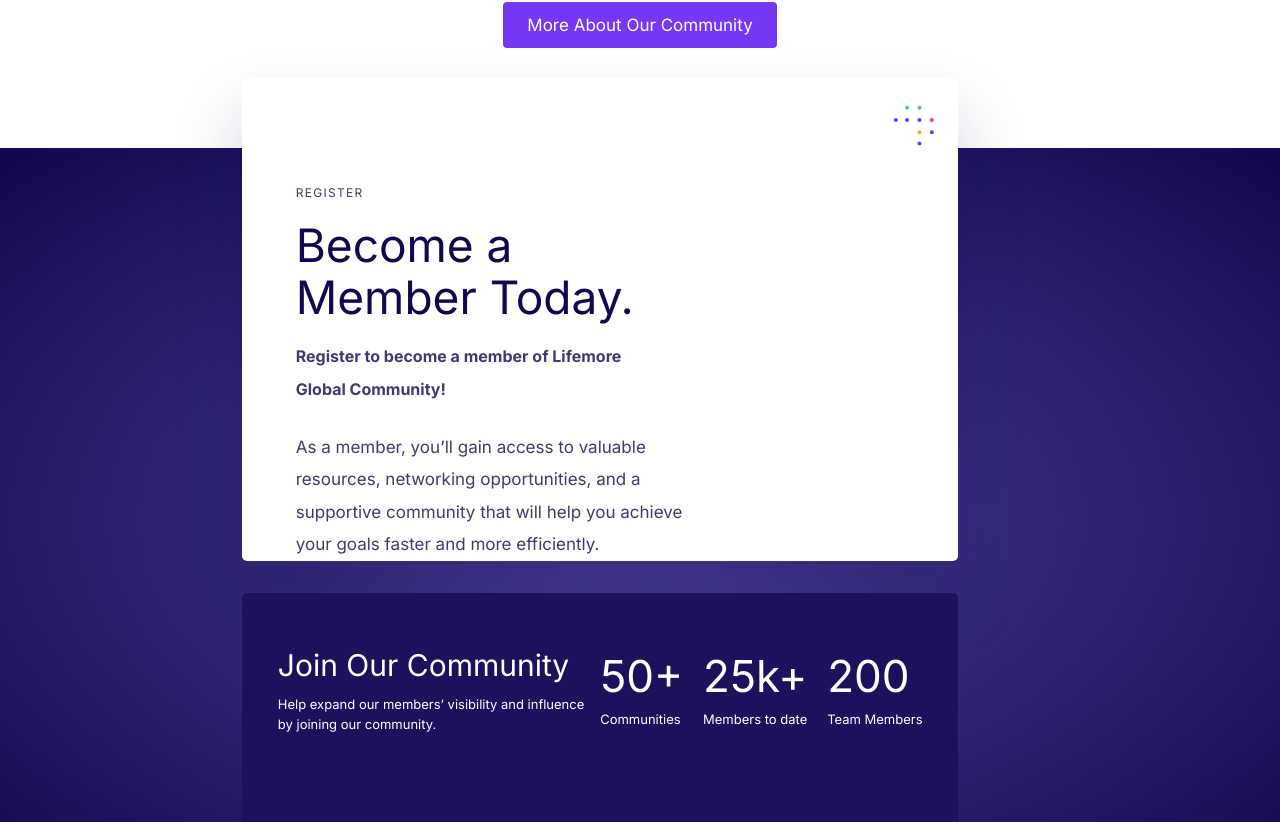
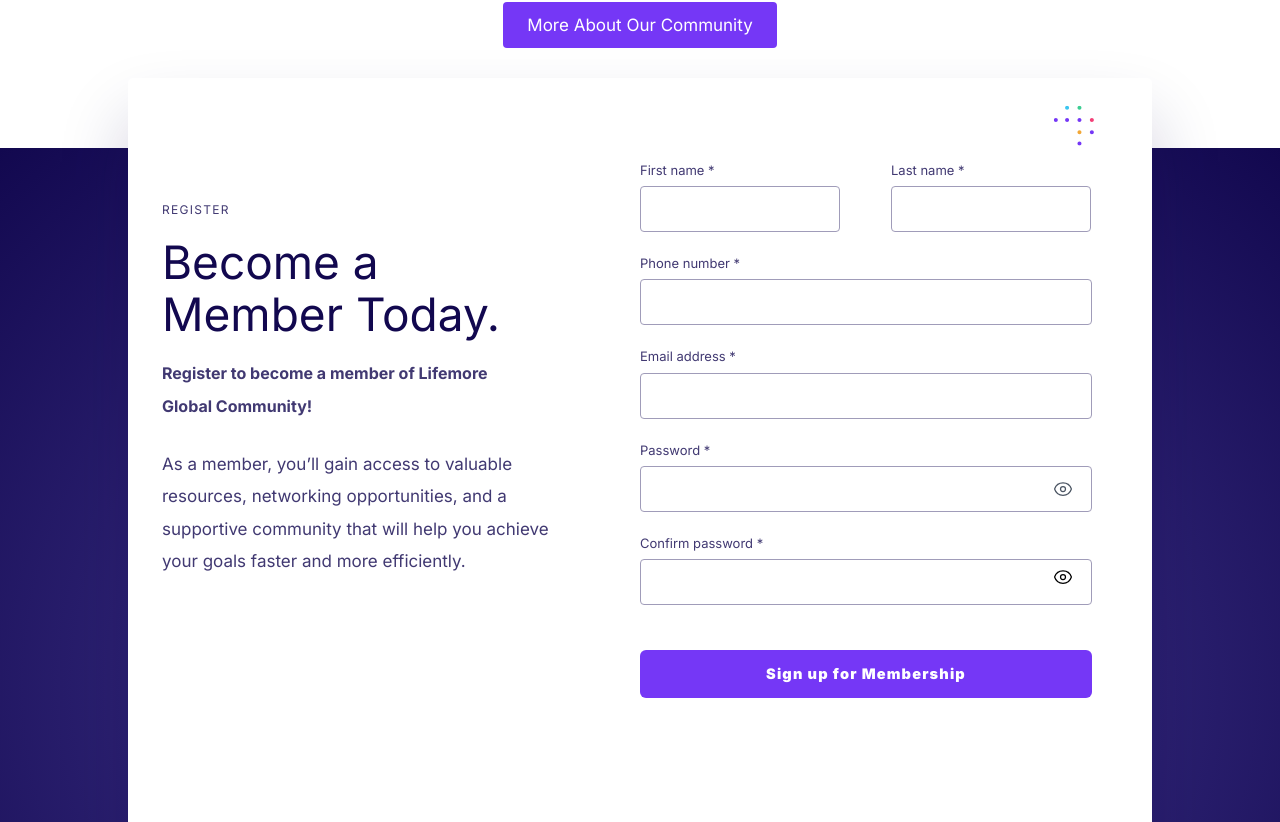
Before and after one commit to chayilDeborah/lifemore, a Next.js app: page / in a window 1280 px wide. Shown: the part 2478-3300 px from the top of the page. Built offline with nearby package versions, Linux system fonts and the light colour scheme.

Commit message:
feat: create membership form

```diff
--- a/src/app/component/Membership.jsx
+++ b/src/app/component/Membership.jsx
@@ -1,28 +1,175 @@
+'use client'
+import React, { useState} from 'react'
 import Image from 'next/image'
 import color from '../assets/color.svg'
 
 const Membership = () => {
+
+  const [isPasswordVisible, setIsPasswordVisible] = useState(false);
+  const [confirmPassword, setConfirmPassword] = useState('');
+  const [showConfirmPassword, setShowConfirmPassword] = useState(false);
+
+  function togglePasswordVisibility() {
+    setIsPasswordVisible((prevState) => !prevState);
+  }
+
+  const handleConfirmPasswordChange = (e) => {
+    setConfirmPassword(e.target.value);
+  };
+
+  const toggleShowConfirmPassword = () => {
+    setShowConfirmPassword(!showConfirmPassword);
+  };
+
   return (
     <>
     <div className='flex justify-center bg-gradient-radial from-[#4C409A] to-[#12084F] mt-[100px]'>
-      <div>
-        <div className='w-[90%] bg-[#FFF] shadow-3xl -mt-[70px] flex justify-center rounded-[5px]'>
+      <div className='w-[80%]'>
+        <div className='w-[100%] bg-[#FFF] shadow-3xl -mt-[70px] flex justify-center rounded-[5px]'>
             <div>
-            <Image src={color} alt='icon' className='ml-auto mr-[23px] mt-[27px]'/>
-            <div className='w-[85%] mx-auto grid grid-cols-2 '>
-                <div>
+            <Image src={color} alt='icon' className='ml-auto mr-[23px] mt-[27px] mb-[17px]'/>
+            <div className='w-[100%] max-w-7xl mx-auto grid grid-cols-2 '>
+                <div className='mr-[80px]'>
                     <div className='text-[#413972] text-[12px] leading-[19.5px] tracking-[1.3px] mb-[16px] mt-[37px]'>REGISTER</div>
                     <div className='text-[46px] leading-[52.8px] text-[#12084F] w-[350px] mb-[16px]'>Become a Member Today.</div>
                     <div className='text-[16px] leading-[32.4px] text-[#413972] font-bold lg:w-[327px] mb-[26px]'>Register to become a member of Lifemore Global Community!</div>
                     <div className='text-[#413972] text-[17px] leading-[32.4px] w-[398px] '>As a member, you’ll gain access to valuable resources, networking opportunities, and a supportive community that will help you achieve your goals faster and more efficiently.</div>
                 </div>
                 <div>
+
+<form>
+    <div class="grid gap-6 mb-6 lg:grid-cols-2">
+        <div>
+            <label for="first_name" class="block mb-[9.19px] text-[13px] text-[#413972] leading-[14px]">First name *</label>
+            <input type="text" id="first_name" class="bg-[#fff] border border-[#A09CB9]  rounded-[4px] focus:ring-[#413972] pl-[10px] focus:border-[#A09CB9] block w-[200px] h-[46px]"  required/>
+        </div>
+        <div>
+            <label for="last_name" class="block mb-[9.19px] text-[13px] text-[#413972] leading-[14px] ">Last name *</label>
+            <input type="text" id="last_name" class="bg-[#fff] border border-[#A09CB9]  rounded-[4px] focus:ring-[#413972] pl-[10px] focus:border-[#A09CB9] block w-[200px] h-[46px]" required/>
+        </div>
+
+    </div>
+    <div class="mb-6">
+            <label for="phone" class="block mb-[9.19px] text-[13px] text-[#413972] leading-[14px] ">Phone number *</label>
+            <input type="tel" id="phone" class="bg-[#fff] border border-[#A09CB9]  rounded-[4px] focus:ring-[#413972] focus:border-[#A09CB9] block pl-[10px] lg:w-[452px] h-[46px]" pattern="[0-9]{3}-[0-9]{2}-[0-9]{3}" required/>
+        </div>
+    <div class="mb-6">
+        <label for="email" class="block mb-[9.19px] text-[13px] text-[#413972] leading-[14px] ">Email address *</label>
+        <input type="email" id="email" class="bg-[#fff] border border-[#A09CB9]  rounded-[4px] focus:ring-[#413972] focus:border-[#A09CB9] block pl-[10px] lg:w-[452px] h-[46px]"  required/>
+    </div>
+    <div class="mb-6">
+    <label for="password" class="block mb-[9.19px] text-[13px] text-[#413972] leading-[14px] "> Password *</label>
+        <div className="relative  container">
+      <input
+        type={isPasswordVisible ? "text" : "password"}
+        className="lg:w-[452px] h-[46px] pl-[10px]
+        text-base
+        border border-[#A09CB9]  rounded-[4px] focus:ring-[#413972] focus:border-[#A09CB9]"
+      />
+      <button
+        className="absolute inset-y-0 right-0 flex items-center pr-[45px] text-gray-600"
+        onClick={togglePasswordVisibility}
+      >
+        {isPasswordVisible ? (
+          <svg
+            xmlns="http://www.w3.org/2000/svg"
+            fill="none"
+            viewBox="0 0 24 24"
+            strokeWidth={1.5}
+            stroke="currentColor"
+            className="w-5 h-5"
+          >
+            <path
+              strokeLinecap="round"
+              strokeLinejoin="round"
+              d="M3.98 8.223A10.477 10.477 0 001.934 12C3.226 16.338 7.244 19.5 12 19.5c.993 0 1.953-.138 2.863-.395M6.228 6.228A10.45 10.45 0 0112 4.5c4.756 0 8.773 3.162 10.065 7.498a10.523 10.523 0 01-4.293 5.774M6.228 6.228L3 3m3.228 3.228l3.65 3.65m7.894 7.894L21 21m-3.228-3.228l-3.65-3.65m0 0a3 3 0 10-4.243-4.243m4.242 4.242L9.88 9.88"
+            />
+          </svg>
+        ) : (
+          <svg
+            xmlns="http://www.w3.org/2000/svg"
+            fill="none"
+            viewBox="0 0 24 24"
+            strokeWidth={1.5}
+            stroke="currentColor"
+            className="w-5 h-5"
+          >
+            <path
+              strokeLinecap="round"
+              strokeLinejoin="round"
+              d="M2.036 12.322a1.012 1.012 0 010-.639C3.423 7.51 7.36 4.5 12 4.5c4.638 0 8.573 3.007 9.963 7.178.07.207.07.431 0 .639C20.577 16.49 16.64 19.5 12 19.5c-4.638 0-8.573-3.007-9.963-7.178z"
+            />
+            <path
+              strokeLinecap="round"
+              strokeLinejoin="round"
+              d="M15 12a3 3 0 11-6 0 3 3 0 016 0z"
+            />
+          </svg>
+        )}
+      </button>
+    </div>
+    </div>
+    <div class="mb-[45px]">
+        <label for="confirm_password" class="block mb-[9.19px] text-[13px] text-[#413972] leading-[14px] ">Confirm password *</label>
+        <div className="relative">
+        <input
+          type={showConfirmPassword ? 'text' : 'password'}
+          value={confirmPassword}
+          onChange={handleConfirmPasswordChange}
+          className="lg:w-[452px] h-[46px] pl-[10px]
+          text-base
+          border border-[#A09CB9]  rounded-[4px] focus:ring-[#413972] focus:border-[#A09CB9]"
+        />
+        <span
+          className="absolute top-2 right-[2.8rem] cursor-pointer"
+          onClick={toggleShowConfirmPassword}
+        >
+          {showConfirmPassword ? (<svg
+            xmlns="http://www.w3.org/2000/svg"
+            fill="none"
+            viewBox="0 0 24 24"
+            strokeWidth={1.5}
+            stroke="currentColor"
+            className="w-5 h-5"
+          >
+            <path
+              strokeLinecap="round"
+              strokeLinejoin="round"
+              d="M3.98 8.223A10.477 10.477 0 001.934 12C3.226 16.338 7.244 19.5 12 19.5c.993 0 1.953-.138 2.863-.395M6.228 6.228A10.45 10.45 0 0112 4.5c4.756 0 8.773 3.162 10.065 7.498a10.523 10.523 0 01-4.293 5.774M6.228 6.228L3 3m3.228 3.228l3.65 3.65m7.894 7.894L21 21m-3.228-3.228l-3.65-3.65m0 0a3 3 0 10-4.243-4.243m4.242 4.242L9.88 9.88"
+            />
+          </svg>) : (
+          <svg
+            xmlns="http://www.w3.org/2000/svg"
+            fill="none"
+            viewBox="0 0 24 24"
+            strokeWidth={1.5}
+            stroke="currentColor"
+            className="w-5 h-5"
+          >
+            <path
+              strokeLinecap="round"
+              strokeLinejoin="round"
+              d="M2.036 12.322a1.012 1.012 0 010-.639C3.423 7.51 7.36 4.5 12 4.5c4.638 0 8.573 3.007 9.963 7.178.07.207.07.431 0 .639C20.577 16.49 16.64 19.5 12 19.5c-4.638 0-8.573-3.007-9.963-7.178z"
+            />
+            <path
+              strokeLinecap="round"
+              strokeLinejoin="round"
+              d="M15 12a3 3 0 11-6 0 3 3 0 016 0z"
+            />
+          </svg>
+        )}
+        </span>
+      </div>
+    </div>
+    <button type="submit" className='bg-[#7537F6] text-[#fff] text-[14.56px] font-black leading-[18.216px] tracking-[1.159px] lg:w-[452px] hover:opacity-[0.699999988079071] rounded-[6px] mb-[200px] py-[15px]'>Sign up for Membership</button>
+</form>
+
                 </div>
             </div>
             </div>
         </div>
-        <div className='w-[90%] lg:h-[263px] lg:mb-[31px] bg-[#1c115c] mt-[32px] rounded-[5px] flex justify-center py-[50px]'>
-          <div className='w-[90%] grid grid-cols-2'>
+        <div className='w-[100%] lg:h-[263px] lg:mb-[31px] bg-[#1c115c] mt-[32px] rounded-[5px] flex justify-center py-[50px]'>
+          <div className='w-[90%] max-w-7xl grid grid-cols-2'>
             <div >
               <div className='text-[30px] leading-[44.8px] text-[#FFFFFF] mb-[8.11px]'>Join Our Community</div>
               <div className='text-[13px] text-[#fff] leading-[19.6px] lg:w-[317px] lg:mb-[69px]'>Help expand our members’ visibility and influence by joining our community.</div>
```
